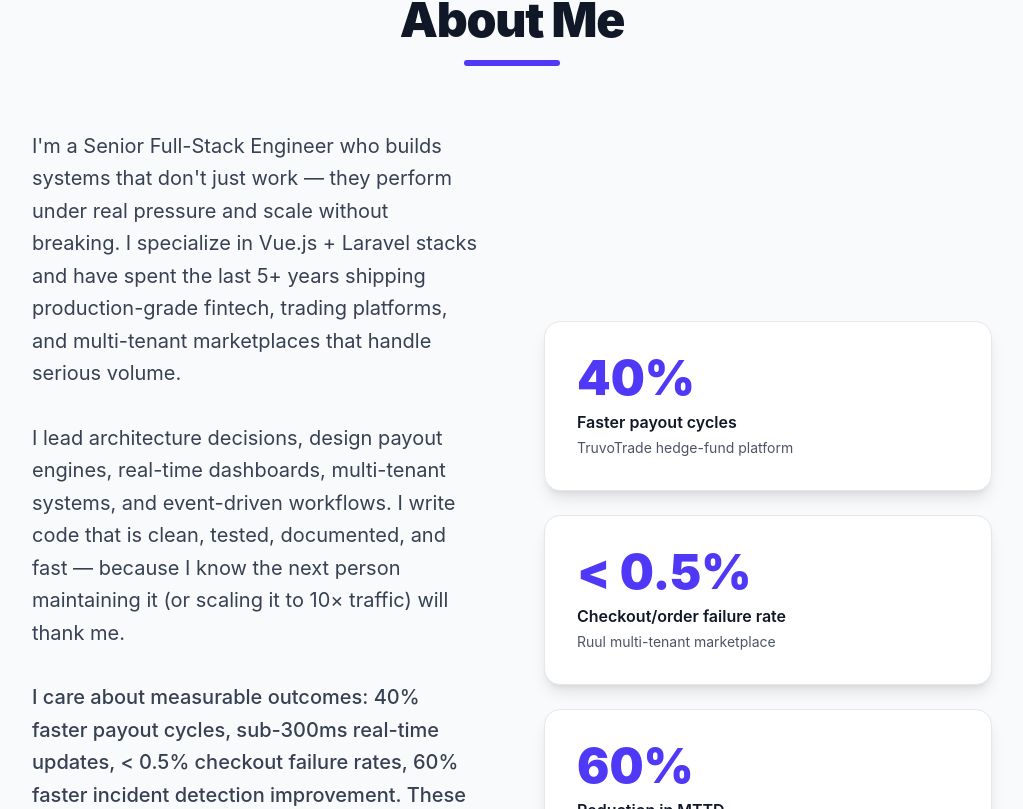
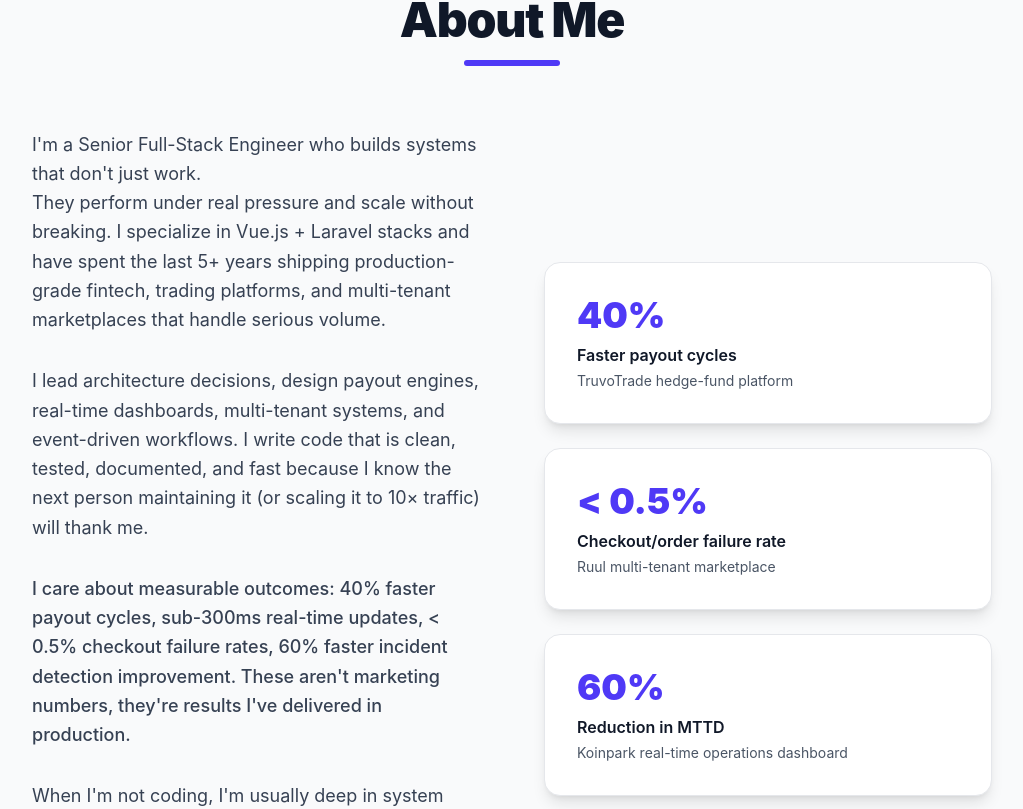
Before and after one commit to chiefJurist/anthony-nnanna, a Vue app: page / in a window 1280 px wide. Shown: the part 991-1800 px from the top of the page, without its empty margins (128-1151 px from the left). Built offline with nearby package versions, Linux system fonts and the light colour scheme.

Commit message:
about and tech stack

```diff
--- a/src/components/AboutSection.vue
+++ b/src/components/AboutSection.vue
@@ -1,10 +1,13 @@
 <template>
-    <section id="about" class="py-24 lg:py-32 bg-gray-50 dark:bg-gray-950">
+    <section
+        id="about"
+        class="py-24 lg:py-32 bg-gray-50 dark:bg-gray-950 transition-colors duration-500"
+    >
         <div class="max-w-5xl mx-auto px-6 lg:px-8">
             <!-- Section Title -->
             <div class="text-center mb-16">
                 <h2
-                    class="text-4xl lg:text-5xl font-black text-gray-900 dark:text-white tracking-tight"
+                    class="text-3xl lg:text-5xl font-black text-gray-900 dark:text-white tracking-tight"
                 >
                     About Me
                 </h2>
@@ -17,31 +20,31 @@
             <div class="grid md:grid-cols-2 gap-16 items-center">
                 <!-- Text Column -->
                 <div class="space-y-8">
-                    <p class="text-lg lg:text-xl text-gray-700 dark:text-gray-300 leading-relaxed">
-                        I'm a Senior Full-Stack Engineer who builds systems that don't just work —
-                        they perform under real pressure and scale without breaking. I specialize in
+                    <p class="lg:text-lg text-gray-700 dark:text-gray-300 leading-relaxed">
+                        I'm a Senior Full-Stack Engineer who builds systems that don't just work.<br />
+                        They perform under real pressure and scale without breaking. I specialize in
                         Vue.js + Laravel stacks and have spent the last 5+ years shipping
                         production-grade fintech, trading platforms, and multi-tenant marketplaces
                         that handle serious volume.
                     </p>
 
-                    <p class="text-lg lg:text-xl text-gray-700 dark:text-gray-300 leading-relaxed">
+                    <p class="lg:text-lg text-gray-700 dark:text-gray-300 leading-relaxed">
                         I lead architecture decisions, design payout engines, real-time dashboards,
                         multi-tenant systems, and event-driven workflows. I write code that is
-                        clean, tested, documented, and fast — because I know the next person
+                        clean, tested, documented, and fast because I know the next person
                         maintaining it (or scaling it to 10× traffic) will thank me.
                     </p>
 
                     <p
-                        class="text-lg lg:text-xl text-gray-700 dark:text-gray-300 leading-relaxed font-medium"
+                        class="lg:text-lg text-gray-700 dark:text-gray-300 leading-relaxed font-medium"
                     >
                         I care about measurable outcomes: 40% faster payout cycles, sub-300ms
                         real-time updates, &lt; 0.5% checkout failure rates, 60% faster incident
-                        detection improvement. These aren't marketing numbers — they're results I've
+                        detection improvement. These aren't marketing numbers, they're results I've
                         delivered in production.
                     </p>
 
-                    <p class="text-lg lg:text-xl text-gray-700 dark:text-gray-300 leading-relaxed">
+                    <p class="lg:text-lg text-gray-700 dark:text-gray-300 leading-relaxed">
                         When I'm not coding, I'm usually deep in system design, refactoring legacy
                         codebases into something maintainable, mentoring mid-level devs, or setting
                         up CI/CD pipelines that actually work on Fridays.
@@ -54,7 +57,7 @@
                     <div
                         class="bg-white dark:bg-gray-900/90 border border-gray-200 dark:border-gray-800 rounded-2xl p-8 shadow-lg hover:shadow-xl transition-shadow"
                     >
-                        <div class="text-5xl font-black text-indigo-600 dark:text-indigo-400">
+                        <div class="text-4xl font-black text-indigo-600 dark:text-indigo-400">
                             40%
                         </div>
                         <div class="mt-2 text-gray-900 dark:text-white font-semibold">
@@ -69,7 +72,7 @@
                     <div
                         class="bg-white dark:bg-gray-900/90 border border-gray-200 dark:border-gray-800 rounded-2xl p-8 shadow-lg hover:shadow-xl transition-shadow"
                     >
-                        <div class="text-5xl font-black text-indigo-600 dark:text-indigo-400">
+                        <div class="text-4xl font-black text-indigo-600 dark:text-indigo-400">
                             &lt; 0.5%
                         </div>
                         <div class="mt-2 text-gray-900 dark:text-white font-semibold">
@@ -84,7 +87,7 @@
                     <div
                         class="bg-white dark:bg-gray-900/90 border border-gray-200 dark:border-gray-800 rounded-2xl p-8 shadow-lg hover:shadow-xl transition-shadow"
                     >
-                        <div class="text-5xl font-black text-indigo-600 dark:text-indigo-400">
+                        <div class="text-4xl font-black text-indigo-600 dark:text-indigo-400">
                             60%
                         </div>
                         <div class="mt-2 text-gray-900 dark:text-white font-semibold">
```
